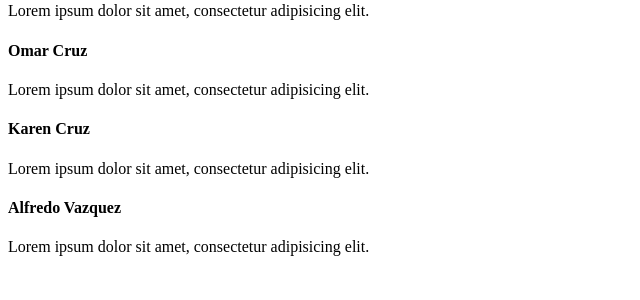
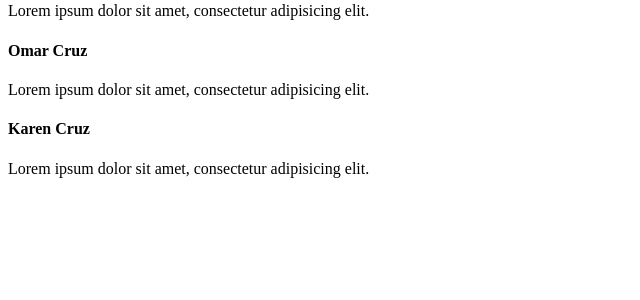
Before and after one commit to omar1cruz271/ADOO, a CodeIgniter app: the page made by application/views/about-us.php in a window 1280 px wide. Shown: the part 131-431 px from the top of the page, without its empty margins (0-640 px from the left). Run offline with CodeIgniter, Linux system fonts and the light colour scheme.

Commit message:
tamaño en contacto

```diff
--- a/application/views/about-us.php
+++ b/application/views/about-us.php
@@ -37,17 +37,7 @@
                         </div>
                     </div>
                 </div>
-               <p>  </p>
-                <div class="col-sm-6 col-lg-4">
-                    <div class="card clean-card text-center">
-                        <div class="card-body info">
-                            <h4 class="card-title">Alfredo Vazquez</h4>
-                            <p class="card-text">Lorem ipsum dolor sit amet, consectetur adipisicing elit.</p>
-                            <div class="icons"><a href="#"><i class="icon-social-facebook"></i></a><a href="#"><i class="icon-social-instagram"></i></a><a href="#"><i class="icon-social-twitter"></i></a></div>
-                        </div>
-                    </div>
-                </div>
-                </div>
+
             </div>
         </section>
     </main>
```
Also changed, not shown: application/views/InicioWork.php (+1 -9 lines).
